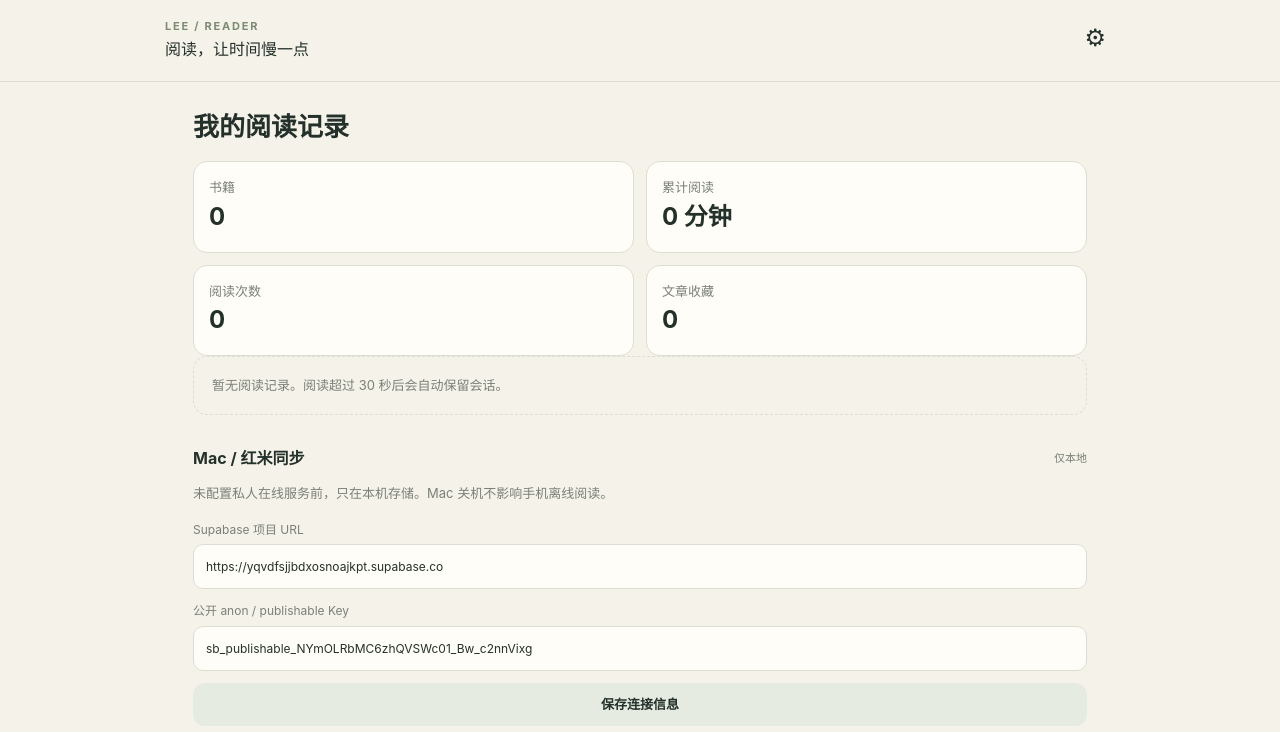
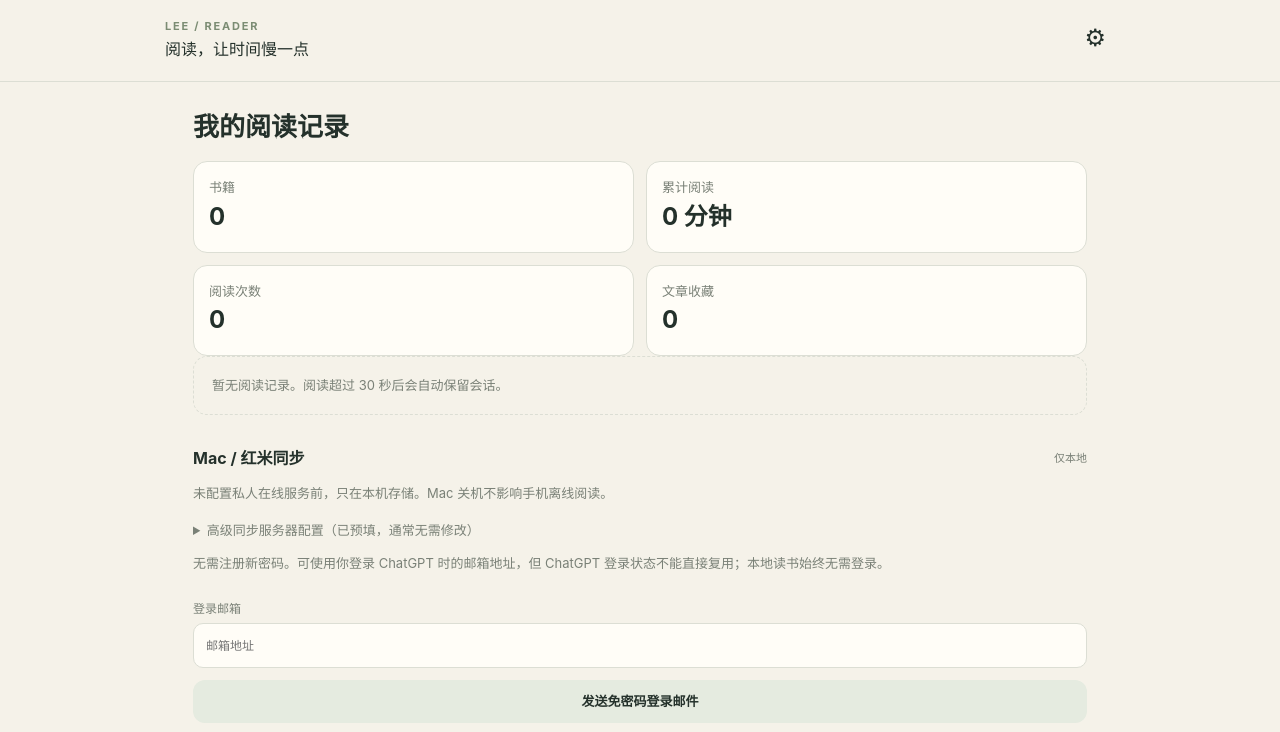
Before and after one commit to cb9zd8brp4-ship-it/lee, a plain HTML site: page reader/index.html in a window 1280 px wide. Both pictures are taken after a click on the button "设置". Shown: the top 732 px of the page. Drawn offline with Linux system fonts and the light colour scheme; a script that the page names is missing; files whose address does not match are found by name.

Commit message:
ux(reader): hide preconfigured cloud internals behind advanced settings

```diff
--- a/reader/index.html
+++ b/reader/index.html
@@ -41,9 +41,10 @@
  <h2>我的阅读记录</h2><div id="readingStats" class="stats-grid"></div><div id="recentSessions" class="cards"></div>
  <div class="section-heading"><h3>Mac / 红米同步</h3><span class="mini" id="syncBadge">仅本地</span></div>
  <p class="sub">未配置私人在线服务前，只在本机存储。Mac 关机不影响手机离线阅读。</p>
- <div class="formgrid"><label>Supabase 项目 URL<input id="cloudUrl" placeholder="https://xxxx.supabase.co" autocomplete="off"></label>
- <label>公开 anon / publishable Key<input id="cloudKey" placeholder="输入公开客户端 Key" autocomplete="off"></label>
- <button id="saveCloud" class="btn secondary">保存连接信息</button>
+ <div class="formgrid"><details><summary class="sub">高级同步服务器配置（已预填，通常无需修改）</summary>
+ <label>Supabase 项目 URL<input id="cloudUrl" placeholder="https://xxxx.supabase.co" autocomplete="off"></label>
+ <label>公开 publishable Key<input id="cloudKey" placeholder="输入公开客户端 Key" autocomplete="off"></label>
+ <button id="saveCloud" class="btn secondary">保存连接信息</button></details>
  <p class="sub">无需注册新密码。可使用你登录 ChatGPT 时的邮箱地址，但 ChatGPT 登录状态不能直接复用；本地读书始终无需登录。</p>
  <label>登录邮箱<input id="email" type="email" autocomplete="email" placeholder="邮箱地址"></label>
  <button id="sendLoginEmail" class="btn secondary" type="button">发送免密码登录邮件</button>
```
